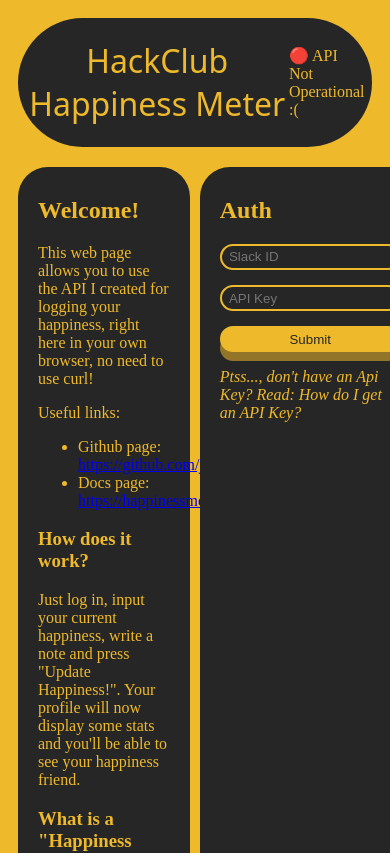
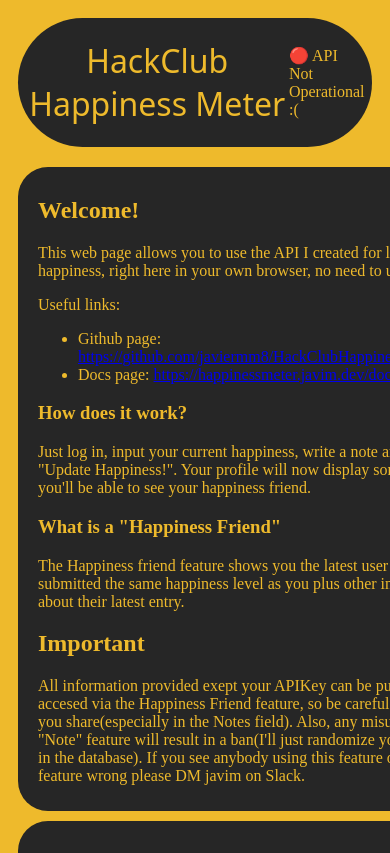
Before and after one commit to javiermm8/HackClub-Happiness-Meter-Frontend, a React (Vite) app: page / in a window 390 px wide. Shown: the top 853 px of the page. Built offline with nearby package versions, Linux system fonts and the light colour scheme; no server answers; a web font is replaced by a local one.

Commit message:
I hate CSS with all my heart. Now it works on mobile, the grid has just one column. There should be no changed to desktop.

```diff
--- a/src/App.css
+++ b/src/App.css
@@ -1,7 +1,7 @@
 .main {
     padding: 20px 0px;
     display: grid;
-    grid-template-columns: repeat(3, 1fr);
+    grid-template-columns: repeat(auto-fit, minmax(250px, 1fr));
     grid-template-rows: repeat(4, max-content);
     column-gap: 10px;
     row-gap: 10px;
@@ -148,3 +148,14 @@
     padding: 10px 20px;
     border-radius: 30px;
 }
+
+@media (max-width: 600px) {
+    .main {
+        grid-template-columns: 1fr;
+        grid-auto-rows: auto;
+    }
+    .main > * {
+        grid-column: 1 / -1;
+        grid-row: auto;
+    }
+}
--- a/src/App.jsx
+++ b/src/App.jsx
@@ -196,6 +196,7 @@
       <Header statusOK={statusOK} />
       <div className="main">
         <Intro />
+        <SignIn />
         <Auth authed={authed} onSubmit={loadProfile} />
         <Profile
           authed={authed}
@@ -207,7 +208,6 @@
           userAverageHappiness={userAverageHappiness}
           userNumberOfEntries={userNumberOfEntries}
         />
-        <SignIn />
         <Friend
           entrySuccess={entrySuccess}
           friendExists={friendExists}
```
